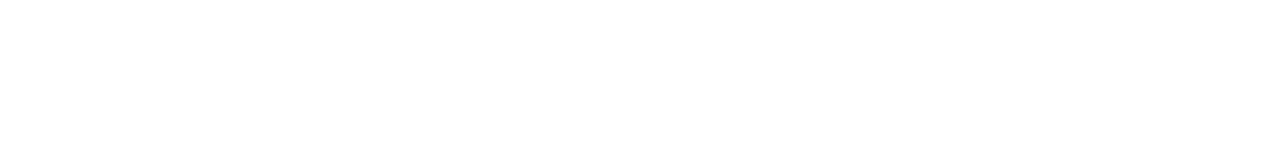
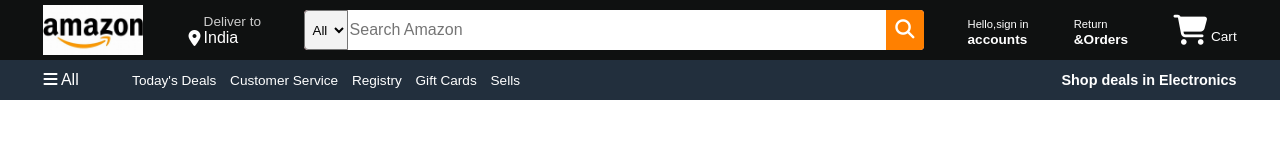
Before and after one commit to Tomal-Paul-Joy/MyAmazon-html-css-, a plain HTML site: page index.html in a window 1280 px wide. Drawn offline with Linux system fonts and the light colour scheme.

Commit message:
one-third done

```diff
--- a/index.html
+++ b/index.html
@@ -8,6 +8,56 @@
     <link rel="stylesheet" href="style.css">
 </head>
 <body>
-
+    <header>
+        <div class="navbar">
+            <div class="nav-logo border">
+                <div class="logo"></div>
+            </div>
+            <div class="nav-address border">
+                <p class = "add-first">Deliver to </p>
+                <div class="add-Icon">
+                    <i class="fa-solid fa-location-dot"></i>
+                    <p class = "add-sec">India</p>
+                </div>
+            </div>
+            <div class="nav-search">
+                <select class="search-select">
+                    <option>All</option>
+                </select>
+                <input placeholder="Search Amazon" class="search-input">
+                <div class="search-icon">
+                    <i class="fa-solid fa-magnifying-glass"></i>
+                </div>
+            </div>
+            <div class="nav-signin border">
+                <p><span>Hello,sign in</span></p>
+                <p class = "nav-second">accounts</p>
+            </div>
+            <div class="nav-return border">
+                <p><span>Return</span></p>
+                <p class = "nav-second">&Orders</p>
+            </div>
+            <div class="nav-cart border">
+                <i class="fa-solid fa-cart-shopping"></i>
+                Cart
+            </div>
+        </div>
+        <div class="panel">
+            <div class="panel-all">
+                <i class="fa-solid fa-bars"></i>
+                All
+            </div>
+            <div class="panel-ops">
+                <p>Today's Deals</p>
+                <p>Customer Service</p>
+                <p>Registry</p>
+                <p>Gift Cards</p>
+                <p>Sells</p>
+            </div>
+            <div class="panel-deals">
+                Shop deals in Electronics
+            </div>
+        </div>
+    </header>
 </body>
 </html>
--- a/style.css
+++ b/style.css
@@ -0,0 +1,124 @@
+*{
+    margin: 0px ;
+    font-family: arial ;
+    border: border-box;
+}
+.navbar{
+
+  height : 60px ;
+  background-color: #0F1111;
+  color: white;
+  display: flex ;
+  align-items:center;
+  justify-content: space-evenly;
+
+
+}
+.nav-logo{
+  height : 50px;
+  width: 100px ;
+
+}
+.logo {
+
+    height : 50px ;
+    width : 100%;
+    background-image: url("logo.jpg") ;
+    background-size: cover;
+
+}
+.border {
+    border: 2px solid transparent;
+}
+.border:hover {
+     border: 2px solid orange;
+}
+.add-first{
+    color: #cccccc;
+    font-size: 0.85rem ;
+    margin-left: 15px;
+
+}
+.add-sec{
+    font-size: 1rem ;
+    margin-left: 3px ;
+}
+.add-Icon{
+   display: flex ;
+   align-items : center ;
+}
+.nav-search{
+
+    display: flex;
+    justify-content: space-evenly;
+    background-color: pink ;
+    width:620px ;
+    height : 40px;
+    border-radius: 4px;
+}
+.search-select {
+    background-color: #f3f3f3;
+    border-top-left-radius: 4px;
+    border-bottom-left-radius: 4px ;
+    width: 50px ;
+    text-align: center;
+
+
+}
+.search-input {
+    width:100% ;
+    font-size: 1rem ;
+    border: none;
+}
+.search-icon {
+
+    width: 45px;
+    display: flex ;
+    justify-content : center ;
+    align-items: center ;
+    font-size: 1.2rem ;
+    background-color: rgb(255, 128, 0) ;
+    border-top-right-radius: 4px;
+    border-bottom-right-radius: 4px;
+
+}
+span {
+    font-size:0.7rem ;
+}
+.nav-second{
+    font-size: 0.85rem;
+    font-weight: 700;
+}
+.nav-search:hover{
+    border: 2px solid orange ;
+}
+.nav-cart i {
+    font-size:30px;
+}
+.nav-cart {
+    font-size: 0.85rem ;
+    font-weight: 700px;
+
+}
+.panel{
+    height: 40px ;
+    background-color: #222f3d;
+    display: flex ;
+    color: white ;
+    align-items: center ;
+    justify-content: space-evenly ;
+
+}
+.panel-ops p  {
+    display: inline;
+    margin-left: 10px;
+
+}
+.panel-ops {
+    width: 70%;
+    font-size: 0.85rem ;
+}
+.panel-deals{
+    font-size:0.9rem ;
+    font-weight: 700;
+}
```
